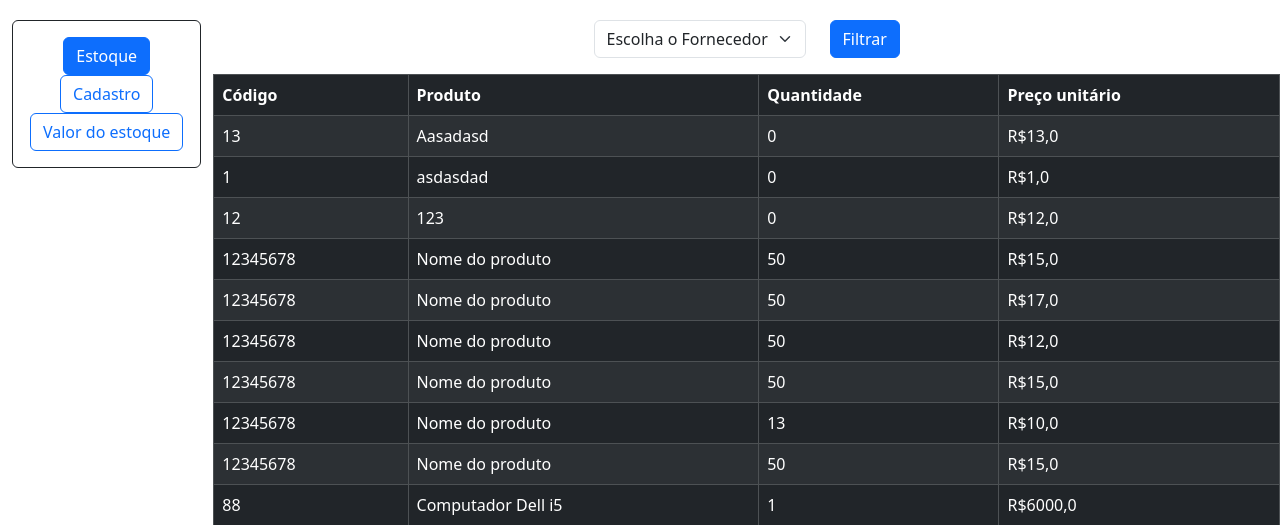
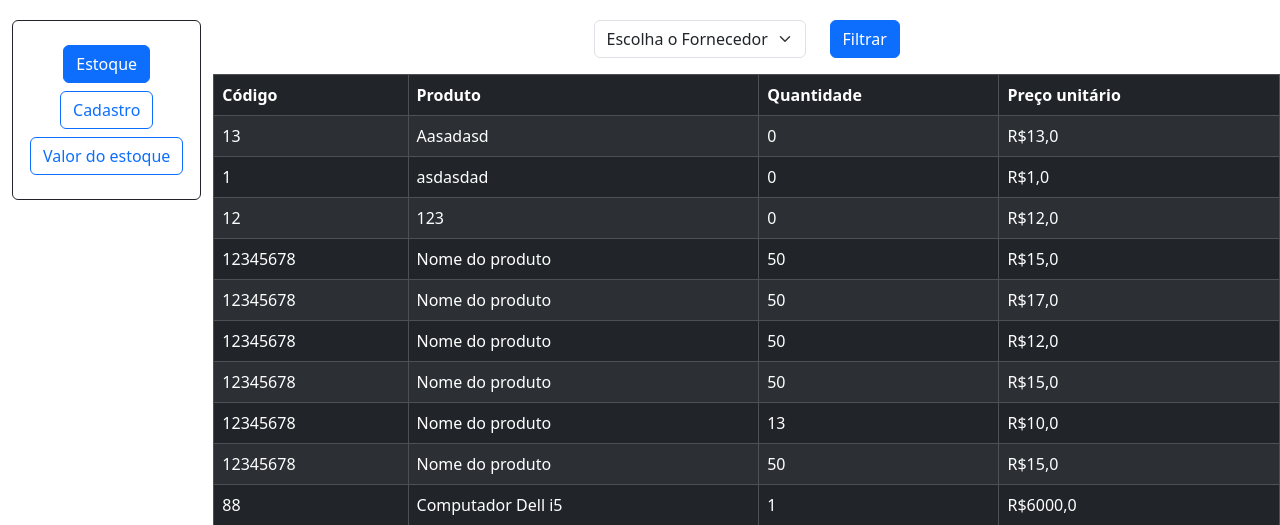
Before and after one commit to pcmuniz/StockGestor, a Django app: page /produtos/ in a window 1280 px wide. Shown: the part 90-615 px from the top of the page. Run offline with Django 5.2, Linux system fonts and the light colour scheme; data comes from the database, SQL or seed files in the repository.

Commit message:
[style]: Botei uma margem para separar os botoes do menu lateral na área logad

```diff
--- a/proj_stockgestor/app_gestor/templates/app_gestor/cadastro_fornecedor.html
+++ b/proj_stockgestor/app_gestor/templates/app_gestor/cadastro_fornecedor.html
@@ -7,11 +7,11 @@
             <div class="col">
             <div class="border border-dark p-3 rounded">
                 <ul class="list-group text-center">
-                    <a href="{% url 'pagina-lista_fornecedores' %}">
+                    <a class="mt-2 mb-2" href="{% url 'pagina-lista_fornecedores' %}">
                         <button type="button"
                             class="btn btn-outline-primary btn-block btn-fixed-width">Fornecedores</button>
                     </a>
-                    <a href="{% url 'pagina-cadastro_fornecedor' %}">
+                    <a class="mb-2" href="{% url 'pagina-cadastro_fornecedor' %}">
                         <button type="button"
                             class="btn btn-outline-primary active btn-block btn-fixed-width">Cadastro</button>
                     </a>
--- a/proj_stockgestor/app_gestor/templates/app_gestor/cadastro_produto.html
+++ b/proj_stockgestor/app_gestor/templates/app_gestor/cadastro_produto.html
@@ -16,15 +16,15 @@
             <div class="col">
                 <div class="border border-dark p-3 rounded">
                     <ul class="list-group text-center">
-                        <a href="{% url 'pagina-lista_produtos' %}">
+                        <a class="mt-2 mb-2" href="{% url 'pagina-lista_produtos' %}">
                             <button type="button"
                                 class="btn btn-outline-primary btn-block btn-fixed-width">Estoque</button>
                         </a>
-                        <a href="{% url 'pagina-cadastro_produto' %}">
+                        <a class="mb-2" href="{% url 'pagina-cadastro_produto' %}">
                             <button type="button"
                                 class="btn btn-outline-primary active btn-block btn-fixed-width">Cadastro</button>
                         </a>
-                        <a href="{% url 'pagina-valor_estoque' %}">
+                        <a class="mb-2" href="{% url 'pagina-valor_estoque' %}">
                             <button type="button"
                                 class="btn btn-outline-primary btn-block btn-fixed-width">Valor do estoque</button>
                         </a>
--- a/proj_stockgestor/app_gestor/templates/app_gestor/lista_fornecedores.html
+++ b/proj_stockgestor/app_gestor/templates/app_gestor/lista_fornecedores.html
@@ -8,11 +8,11 @@
             <div class="col">
                 <div class="border border-dark p-3 rounded">
                     <ul class="list-group text-center">
-                        <a href="{% url 'pagina-lista_fornecedores' %}">
+                        <a class="mt-2 mb-2" href="{% url 'pagina-lista_fornecedores' %}">
                             <button type="button"
                                 class="btn btn-outline-primary active btn-block btn-fixed-width">Fornecedores</button>
                         </a>
-                        <a href="{% url 'pagina-cadastro_fornecedor' %}">
+                        <a class="mb-2" href="{% url 'pagina-cadastro_fornecedor' %}">
                             <button type="button"
                                 class="btn btn-outline-primary btn-block btn-fixed-width">Cadastro</button>
                         </a>
--- a/proj_stockgestor/app_gestor/templates/app_gestor/lista_produtos.html
+++ b/proj_stockgestor/app_gestor/templates/app_gestor/lista_produtos.html
@@ -16,15 +16,15 @@
             <div class="col">
                 <div class="border border-dark p-3 rounded">
                     <ul class="list-group text-center">
-                        <a href="{% url 'pagina-lista_produtos' %}">
+                        <a class="mt-2 mb-2"href="{% url 'pagina-lista_produtos' %}">
                             <button type="button"
                                 class="btn btn-outline-primary active btn-block btn-fixed-width">Estoque</button>
                         </a>
-                        <a href="{% url 'pagina-cadastro_produto' %}">
+                        <a class="mb-2" href="{% url 'pagina-cadastro_produto' %}">
                             <button type="button"
                                 class="btn btn-outline-primary btn-block btn-fixed-width">Cadastro</button>
                         </a>
-                        <a href="{% url 'pagina-valor_estoque' %}">
+                        <a class="mb-2" href="{% url 'pagina-valor_estoque' %}">
                             <button type="button"
                                 class="btn btn-outline-primary btn-block btn-fixed-width">Valor do estoque</button>
                         </a>
--- a/proj_stockgestor/app_gestor/templates/app_gestor/valor_estoque.html
+++ b/proj_stockgestor/app_gestor/templates/app_gestor/valor_estoque.html
@@ -16,13 +16,13 @@
             <div class="col-2"> <!-- Coluna para os botões -->
                 <div class="border border-dark p-3 rounded">
                     <ul class="list-group text-center">
-                        <a href="{% url 'pagina-lista_produtos' %}">
+                        <a class="mt-2 mb-2" href="{% url 'pagina-lista_produtos' %}">
                             <button type="button" class="btn btn-outline-primary btn-block">Estoque</button>
                         </a>
-                        <a href="{% url 'pagina-cadastro_produto' %}">
+                        <a class="mb-2" href="{% url 'pagina-cadastro_produto' %}">
                             <button type="button" class="btn btn-outline-primary btn-block">Cadastro</button>
                         </a>
-                        <a href="{% url 'pagina-valor_estoque' %}">
+                        <a class="mb-2" href="{% url 'pagina-valor_estoque' %}">
                             <button type="button" class="btn btn-outline-primary active btn-block">Valor do estoque</button>
                         </a>
                     </ul>
```
